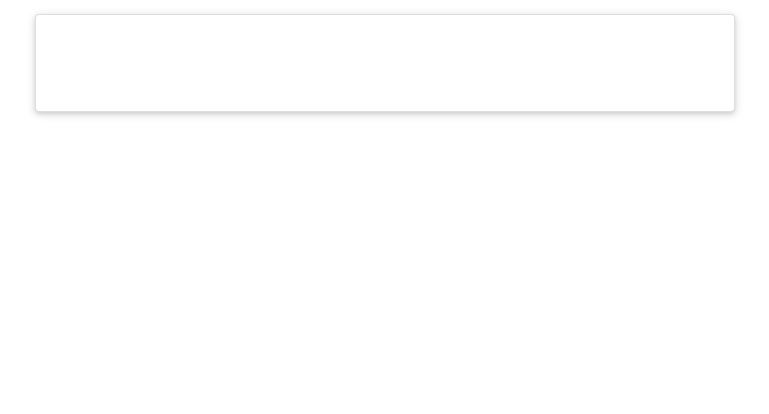
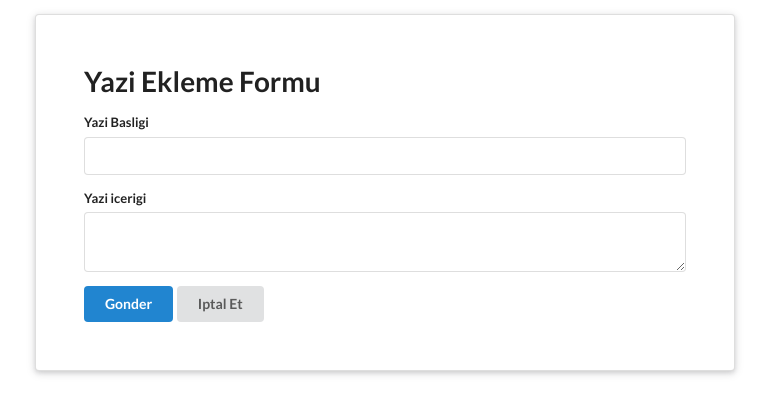
Before and after one commit to alitunaarel/weather-Api, a React (Create React App) app: page /yaziekle in a window 1280 px wide. Shown: the top 414 px of the page, without its empty margins (255-1024 px from the left). Built offline with nearby package versions, Linux system fonts and the light colour scheme.

Commit message:
features comments

```diff
--- a/src/App.js
+++ b/src/App.js
@@ -2,6 +2,7 @@ import React from "react";
 import { BrowserRouter as Router, Route } from "react-router-dom";
 import YaziListesi from "./components/YaziListesi";
 import YaziDetayi from "./components/YaziDetayi";
+import YaziEkle from "./components/YaziEkle";
 
 function App() {
   return (
@@ -11,6 +12,7 @@ function App() {
         <div className="ui raised very padded text container segment">
           <Route path="/" exact component={YaziListesi} />
           <Route path="/posts/:id" component={YaziDetayi} />
+          <Route path="/yaziekle" component={YaziEkle} />
         </div>
       </div>
     </Router>
--- a/src/components/YaziDetayi.js
+++ b/src/components/YaziDetayi.js
@@ -43,6 +43,7 @@ const YaziDetayi = props => {
       <p>{yaziDetayi.content}</p>
       <p>{yaziDetayi.created_at}</p>
       <YaziYorumlari yorumlar={yorumlar} handleSubmit={handleCommentSubmit}/>
+
     </React.Fragment>
   );
 };
--- /dev/null
+++ b/src/components/YaziEkle.js
@@ -0,0 +1,13 @@
+import React from "react";
+import YaziFormu from "./YaziFormu";
+
+const YaziEkle = () => {
+  return (
+    <div>
+      <h1>Yazi Ekleme Formu</h1>
+      <YaziFormu />{" "}
+    </div>
+  );
+};
+
+export default YaziEkle;
--- /dev/null
+++ b/src/components/YaziFormu.js
@@ -0,0 +1,55 @@
+import React, { useState } from "react";
+import axios from "axios";
+
+
+const YaziFormu = () => {
+  const [yazi, setYazi] = useState({ title: "", content: "" });
+
+  const onInputChange = event =>
+    setYazi({ ...yazi, [event.target.name]: event.target.value });
+
+    const onFromSubmit = event => {
+        event.preventDefault();
+        axios.post('https://react-yazi-yorum.herokuapp.com/posts',yazi)
+        .then(response => {
+            console.log(response)
+        })
+
+    }
+
+  return (
+    <div className="ui form">
+      <div className="field">
+        <label>Yazi Basligi</label>
+        <input
+          onChange={onInputChange}
+          value={yazi.title}
+          type="text"
+          name="title"
+        />
+      </div>
+      <div className="field">
+        <label>Yazi icerigi </label>
+        <textarea
+          onChange={onInputChange}
+          value={yazi.content}
+          rows="2"
+          name="content"
+        ></textarea>
+      </div>
+      <button className="ui primary button" onClick={onFromSubmit}>
+          Gonder
+          </button>
+      <button className="ui button">Iptal Et</button>
+
+    </div>
+  );
+};
+
+export default YaziFormu;
+
+
+// Degerli Hocam, video herzaman ki gibi harika olmus emeginize saglik,
+// Sesli dusundugunuz kisimalri birakmaniz cok yararli oluyor kanaatimce,
+//  tesekkur ederim. Musadenizle bir soru sormak istiyorum,React redux kullanip bir state
+//  manegement
```
